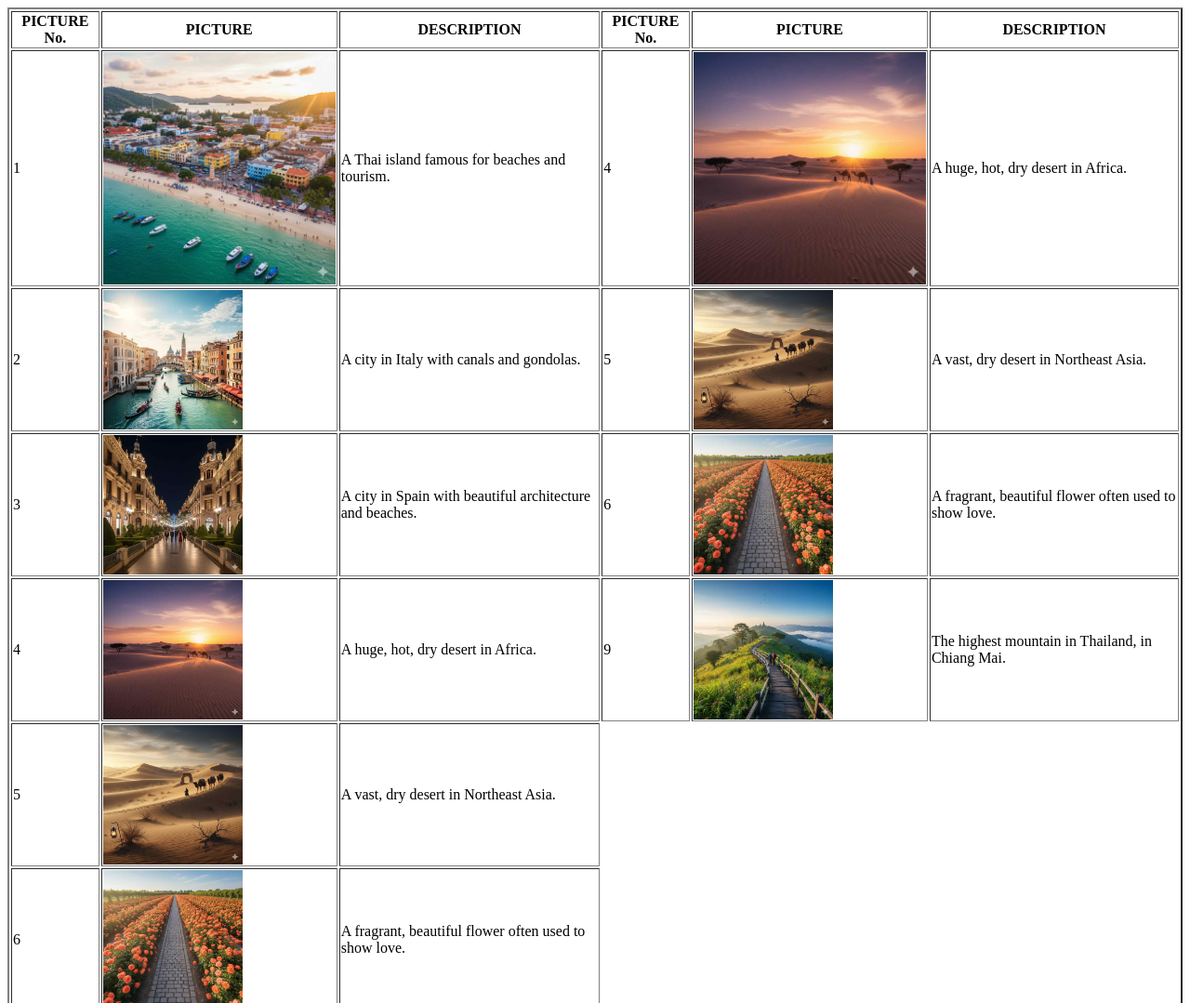
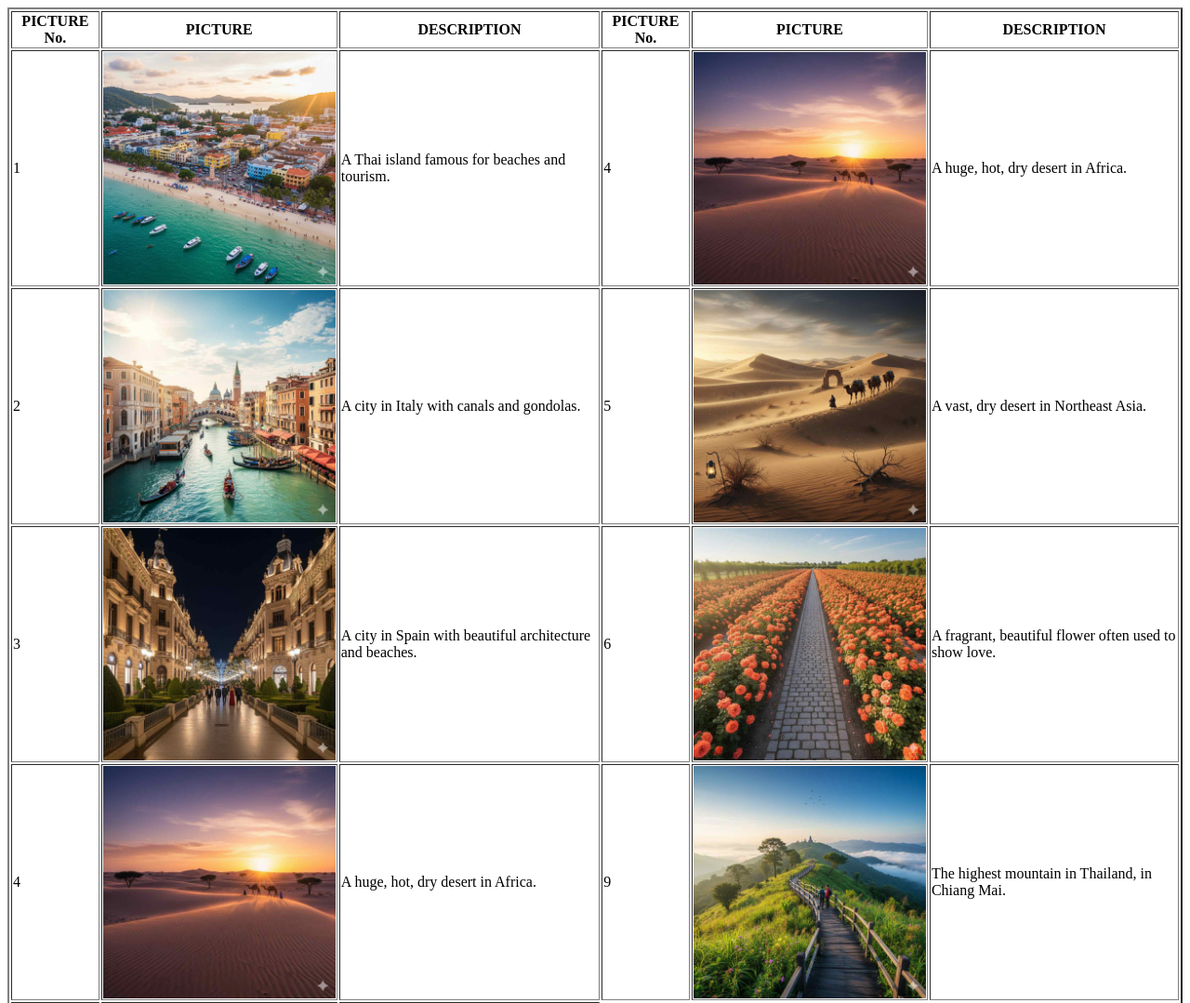
Before and after one commit to takwaa11/My-nature, a plain HTML site: page index.html in a window 1280 px wide. Shown: the top 1079 px of the page at 93% size. Drawn offline with Linux system fonts and the light colour scheme.

Commit message:
Update index.html

```diff
--- a/index.html
+++ b/index.html
@@ -17,26 +17,26 @@
     </tr>
 <tr>
     <td>2</td>
-    <td><img src="coastal2.jpg" width="150" helght="139" alt="Mos1 picture"> </td>
+    <td><img src="coastal2.jpg" width="250" helght="139" alt="Mos1 picture"> </td>
     <td>A city in Italy with canals and gondolas.</td>
      <td>5</td>
-    <td><img src="ds2.jpg" width="150" helght="139" alt="Mos1 picture"> </td>
+    <td><img src="ds2.jpg" width="250" helght="139" alt="Mos1 picture"> </td>
     <td>A vast, dry desert in Northeast Asia.</td>
 
 <tr>
     <td>3</td>
-    <td><img src="coastal3.jpg" width="150" helght="139" alt="Mos1 picture"> </td>
+    <td><img src="coastal3.jpg" width="250" helght="139" alt="Mos1 picture"> </td>
     <td>A city in Spain with beautiful architecture and beaches.</td>
     <td>6</td>
-    <td><img src="flower1.jpg" width="150" helght="139" alt="Mos1 picture"> </td>
+    <td><img src="flower1.jpg" width="250" helght="139" alt="Mos1 picture"> </td>
     <td>A fragrant, beautiful flower often used to show love.</td>
     </tr>
 <tr>
     <td>4</td>
-    <td><img src="ds1.jpg" width="150" helght="139" alt="Mos1 picture"> </td>
+    <td><img src="ds1.jpg" width="250" helght="139" alt="Mos1 picture"> </td>
     <td>A huge, hot, dry desert in Africa.</td>
     <td>9</td>
-    <td><img src="mountain2.jpg" width="150" helght="139" alt="Mos1 picture"> </td>
+    <td><img src="mountain2.jpg" width="250" helght="139" alt="Mos1 picture"> </td>
     <td>The highest mountain in Thailand, in Chiang Mai.</td>
     </tr>
 <tr>
```
